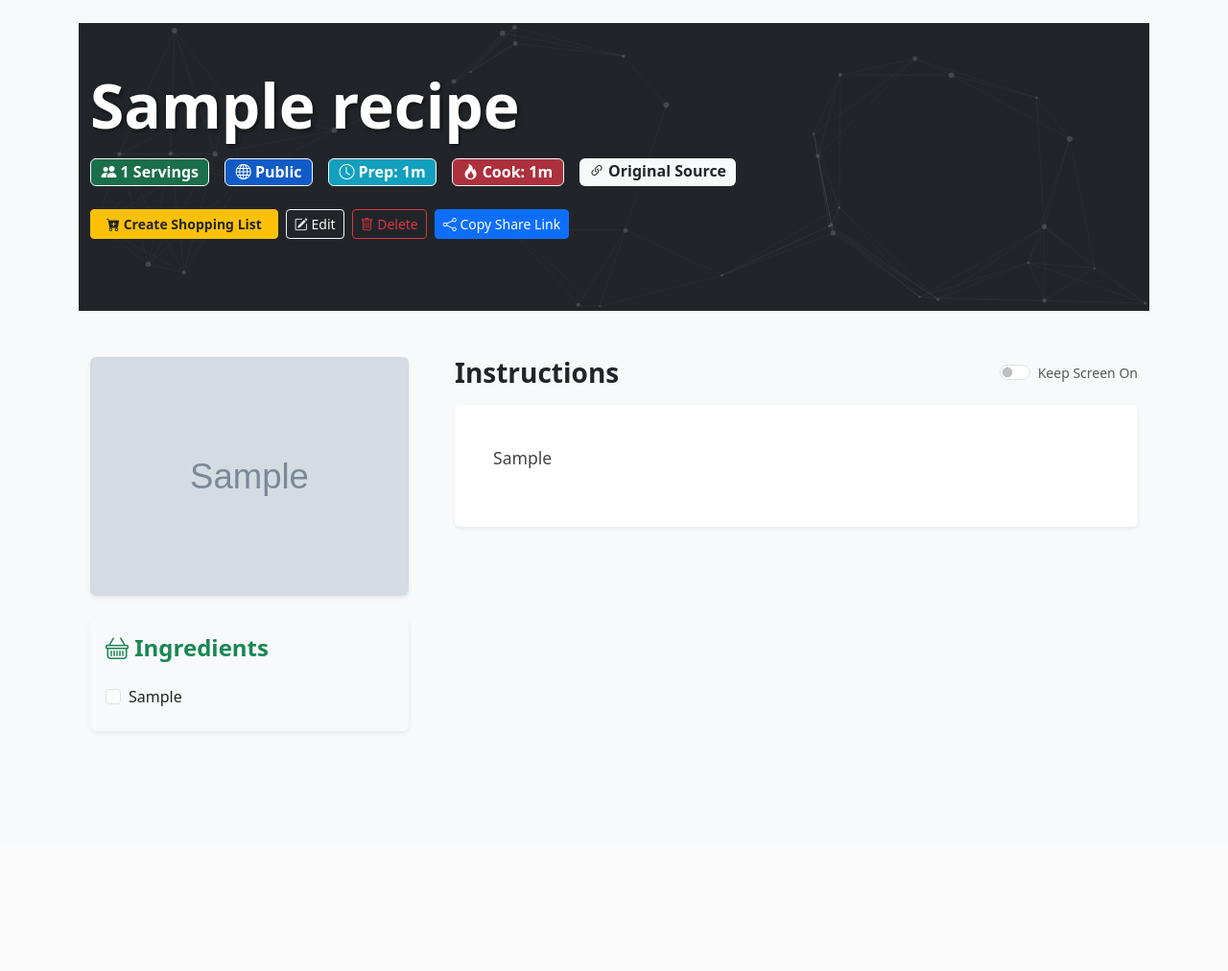
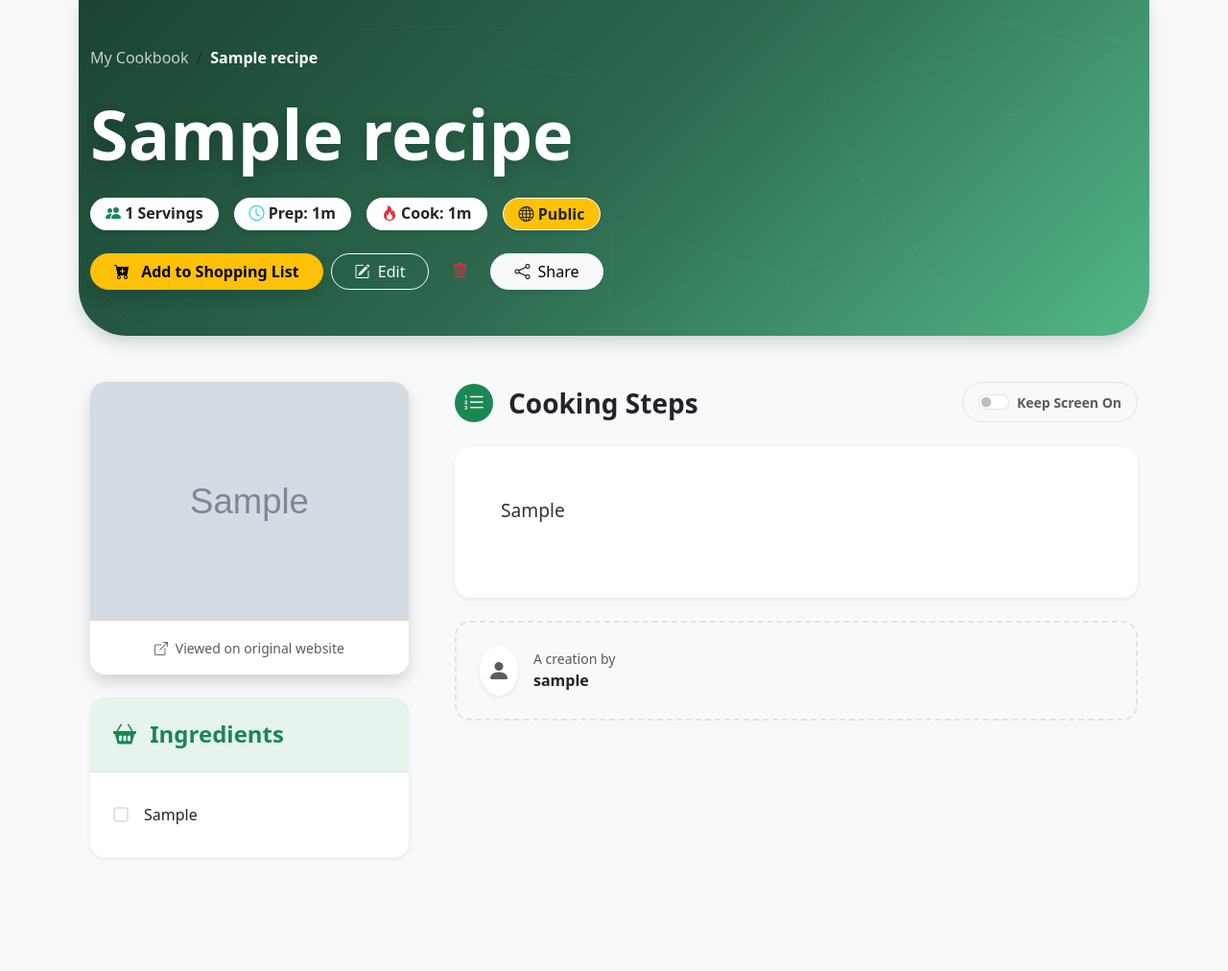
Before and after one commit to WorldStat/kitchen-tool, a Django app: page /recipes/1/ in a window 1280 px wide. Shown: the part 56-1068 px from the top of the page at 96% size. Before the commit the page ends 820 px from the top, so only its background shows below. Run offline with Django 4.2, Linux system fonts and the light colour scheme; a user stored in the database is signed in; tables that the repository leaves empty hold one stand-in row (values such as "Sample post"); grey boxes marked "Sample" are stand-in pictures.

Commit message:
Polish recipe UI and add form/error checks
Fixes and enhancements across views and templates: add missing @login_required on create_recipe; surface error messages when create/update forms are invalid; prevent unpaid users from changing recipe images by reverting edits in recipe_edit and showing a warning. Major UI polish for create.html: hero header, improved import card, revamped form layout, premium badge for photos, updated controls and styles. recipe_detail.html restyled with gradient header, breadcrumbs, updated badges/buttons, improved ingredient list UI, share copy messaging, owner display, and optimized canvas animation/wake-lock handling. Overall improves UX, validation feedback, and enforces the premium image restriction.

```diff
--- a/recipe_project/recipes/views.py
+++ b/recipe_project/recipes/views.py
@@ -31,7 +31,7 @@ def recipe_detail(request, pk):
         recipe = get_object_or_404(Recipe, pk=pk, is_public=True)
     return render(request, 'recipes/recipe_detail.html', {'recipe': recipe})
 
-login_required
+@login_required
 def create_recipe(request):
     initial_data = {}
     import_url = request.GET.get('import_url', '')
@@ -67,6 +67,8 @@ def create_recipe(request):
             recipe.save()
             messages.success(request, "Recipe added to your cookbook!")
             return redirect('recipe_list')
+        else:
+            messages.error(request, "Error saving recipe. Please check the fields below.")
     else:
         # Pre-fill the form with scraped data if it exists
         form = RecipeForm(initial=initial_data)
@@ -88,9 +90,21 @@ def recipe_edit(request, pk):
     if request.method == "POST":
         form = RecipeForm(request.POST, request.FILES, instance=recipe)
         if form.is_valid():
-            form.save()
+            edited_recipe = form.save(commit=False)
+
+            # Premium Check
+            if edited_recipe.image and not request.user.is_paid_customer:
+                # If they tried to add/change an image but aren't paid, revert it
+                # We check if the image has changed by comparing to the original
+                if edited_recipe.image != recipe.image:
+                    edited_recipe.image = recipe.image
+                    messages.warning(request, "Photos are a Premium feature. Image change ignored.")
+
+            edited_recipe.save()
             messages.success(request, "Recipe updated successfully!")
             return redirect('recipe_detail', pk=recipe.pk)
+        else:
+            messages.error(request, "Error updating recipe. Please check the fields below.")
     else:
         form = RecipeForm(instance=recipe)
 
--- a/recipe_project/templates/recipes/recipe_detail.html
+++ b/recipe_project/templates/recipes/recipe_detail.html
@@ -1,65 +1,67 @@
 {% extends 'base.html' %}
 
 {% block content %}
-<div class="position-relative bg-dark text-white overflow-hidden mb-5" style="min-height: 300px;">
-    <canvas id="geo-canvas" class="position-absolute top-0 start-0 w-100 h-100" style="opacity: 0.3;"></canvas>
+<div class="position-relative overflow-hidden mb-5 shadow" style="border-radius: 0 0 50px 50px; margin-top: -24px; min-height: 350px;">
+    <!-- Vibrant Gradient Background -->
+    <div class="position-absolute top-0 start-0 w-100 h-100" style="background: linear-gradient(135deg, #1b4332 0%, #2d6a4f 50%, #52b788 100%);"></div>
+    <canvas id="geo-canvas" class="position-absolute top-0 start-0 w-100 h-100" style="opacity: 0.2;"></canvas>
 
     <div class="container position-relative z-index-1 h-100 d-flex flex-column justify-content-center py-5">
         <div class="row align-items-center">
             <div class="col-lg-8">
-                <h1 class="display-3 fw-bold mb-3" style="text-shadow: 2px 2px 4px rgba(0,0,0,0.5);">{{ recipe.title }}</h1>
+                <nav aria-label="breadcrumb">
+                    <ol class="breadcrumb mb-4">
+                        <li class="breadcrumb-item"><a href="{% url 'recipe_list' %}" class="text-white opacity-75 text-decoration-none">My Cookbook</a></li>
+                        <li class="breadcrumb-item active text-white fw-bold" aria-current="page">{{ recipe.title }}</li>
+                    </ol>
+                </nav>
 
-                <div class="d-flex flex-wrap gap-3 mb-3">
-                    <span class="badge bg-success bg-opacity-75 fs-6 border border-light">
-                        <i class="bi bi-people-fill"></i> {{ recipe.servings }} Servings
+                <h1 class="display-2 fw-bold text-white mb-4" style="text-shadow: 0 4px 15px rgba(0,0,0,0.2);">{{ recipe.title }}</h1>
+
+                <div class="d-flex flex-wrap gap-3 mb-4">
+                    <span class="badge bg-white text-dark rounded-pill px-3 py-2 fs-6 shadow-sm">
+                        <i class="bi bi-people-fill text-success"></i> {{ recipe.servings }} Servings
                     </span>
+                    {% if recipe.prep_time %}
+                    <span class="badge bg-white text-dark rounded-pill px-3 py-2 fs-6 shadow-sm">
+                        <i class="bi bi-clock text-info"></i> Prep: {{ recipe.prep_time }}m
+                    </span>
+                    {% endif %}
+                    {% if recipe.cook_time %}
+                    <span class="badge bg-white text-dark rounded-pill px-3 py-2 fs-6 shadow-sm">
+                        <i class="bi bi-fire text-danger"></i> Cook: {{ recipe.cook_time }}m
+                    </span>
+                    {% endif %}
                     {% if recipe.is_public %}
-                    <span class="badge bg-primary bg-opacity-75 fs-6 border border-light">
+                    <span class="badge bg-warning text-dark rounded-pill px-3 py-2 fs-6 shadow-sm border border-white">
                         <i class="bi bi-globe"></i> Public
                     </span>
                     {% endif %}
-                    {% if recipe.prep_time %}
-                    <span class="badge bg-info bg-opacity-75 fs-6 border border-light">
-                        <i class="bi bi-clock"></i> Prep: {{ recipe.prep_time }}m
-                    </span>
-                    {% endif %}
-                    {% if recipe.cook_time %}
-                    <span class="badge bg-danger bg-opacity-75 fs-6 border border-light">
-                        <i class="bi bi-fire"></i> Cook: {{ recipe.cook_time }}m
-                    </span>
-                    {% endif %}
-                    {% if recipe.source_url %}
-                    <a href="{{ recipe.source_url }}" target="_blank" class="badge bg-light text-dark text-decoration-none fs-6">
-                        <i class="bi bi-link-45deg"></i> Original Source
-                    </a>
-                    {% endif %}
                 </div>
 
-                <div class="mt-4 d-flex flex-wrap gap-2">
+                <div class="d-flex flex-wrap gap-2 mt-2">
                     {% if user.is_authenticated %}
-                    <a href="{% url 'add_recipe_to_list' recipe.pk %}" class="btn btn-warning btn-sm text-dark fw-bold px-3">
-                        <i class="bi bi-cart-plus-fill"></i> Create Shopping List
+                        <a href="{% url 'add_recipe_to_list' recipe.pk %}" class="btn btn-warning fw-bold px-4 rounded-pill shadow">
+                            <i class="bi bi-cart-plus-fill me-2"></i> Add to Shopping List
                         </a>
                     {% endif %}
 
                     {% if request.user == recipe.owner %}
-                        <a href="{% url 'recipe_edit' recipe.pk %}" class="btn btn-outline-light btn-sm">
-                            <i class="bi bi-pencil-square"></i> Edit
+                        <a href="{% url 'recipe_edit' recipe.pk %}" class="btn btn-outline-light px-4 rounded-pill">
+                            <i class="bi bi-pencil-square me-1"></i> Edit
                         </a>
-                        <a href="{% url 'recipe_delete' recipe.pk %}" class="btn btn-outline-danger btn-sm">
-                            <i class="bi bi-trash"></i> Delete
+                        <a href="{% url 'recipe_delete' recipe.pk %}" class="btn btn-outline-danger border-0 px-3 rounded-pill" onclick="return confirm('Delete this recipe permanently?')">
+                            <i class="bi bi-trash"></i>
                         </a>
+                    {% elif user.is_authenticated and recipe.is_public %}
+                        <a href="{% url 'clone_recipe' recipe.pk %}" class="btn btn-success fw-bold px-4 rounded-pill shadow">
+                            <i class="bi bi-journal-plus me-1"></i> Copy to My Cookbook
+                        </a>
+                    {% endif %}
+
                     {% if recipe.is_public %}
-                        <button class="btn btn-primary btn-sm" onclick="copyShareLink()">
-                            <i class="bi bi-share"></i> Copy Share Link
-                        </button>
-                        {% endif %}
-                    {% elif request.user.is_authenticated and recipe.is_public %}
-                        <a href="{% url 'clone_recipe' recipe.pk %}" class="btn btn-success btn-sm">
-                            <i class="bi bi-plus-circle"></i> Add to My Cookbook
-                        </a>
-                        <button class="btn btn-primary btn-sm" onclick="copyShareLink()">
-                            <i class="bi bi-share"></i> Copy Share Link
+                        <button class="btn btn-light px-4 rounded-pill shadow-sm" onclick="copyShareLink()">
+                            <i class="bi bi-share me-1"></i> Share
                         </button>
                     {% endif %}
                 </div>
@@ -72,7 +74,7 @@
     function copyShareLink() {
         const url = window.location.href;
         navigator.clipboard.writeText(url).then(() => {
-            alert("Share link copied to clipboard!");
+            alert("Share link copied! Anyone with this link can now view your recipe.");
         });
     }
 </script>
@@ -81,78 +83,104 @@
     <div class="row g-5">
 
         <div class="col-lg-4">
-            <div class="card shadow-sm border-0 mb-4 overflow-hidden">
+            <div class="card shadow border-0 mb-4 overflow-hidden rounded-4">
                 {% if recipe.image %}
-                    <img src="{{ recipe.image.url }}" class="img-fluid w-100" alt="{{ recipe.title }}" style="max-height: 400px; object-fit: cover;">
+                    <img src="{{ recipe.image.url }}" class="img-fluid w-100" alt="{{ recipe.title }}" style="max-height: 500px; object-fit: cover;">
                 {% else %}
-                    <div class="bg-light text-center py-5">
-                        <i class="bi bi-camera-fill display-1 text-muted opacity-25"></i>
-                        <p class="text-muted mt-2">No photo available</p>
+                    <div class="bg-light text-center py-5 border-bottom">
+                        <i class="bi bi-camera-fill display-1 text-muted opacity-10"></i>
+                        <p class="text-muted mt-2">No photo uploaded</p>
+                    </div>
+                {% endif %}
+
+                {% if recipe.source_url %}
+                <div class="card-footer bg-white p-3 border-0 text-center">
+                    <a href="{{ recipe.source_url }}" target="_blank" class="text-decoration-none text-muted small">
+                        <i class="bi bi-box-arrow-up-right me-1"></i> Viewed on original website
+                    </a>
                 </div>
                 {% endif %}
             </div>
 
-            <div class="card shadow-sm border-0 bg-light">
-                <div class="card-body">
-                    <h4 class="fw-bold mb-3 text-success"><i class="bi bi-basket"></i> Ingredients</h4>
-                    <ul class="list-group list-group-flush bg-transparent">
-                        {# Split ingredients by newlines so they render as a clean list #}
+            <div class="card shadow-sm border-0 bg-white rounded-4 overflow-hidden">
+                <div class="bg-success bg-opacity-10 p-4 border-bottom border-success border-opacity-10">
+                    <h4 class="fw-bold mb-0 text-success"><i class="bi bi-basket2-fill me-2"></i> Ingredients</h4>
+                </div>
+                <div class="card-body p-4">
+                    <div class="list-group list-group-flush bg-transparent">
                         {% for ingredient in recipe.ingredients.splitlines %}
                             {% if ingredient|length > 1 %}
-                            <li class="list-group-item bg-transparent px-0 d-flex gap-2">
-                                <input class="form-check-input flex-shrink-0" type="checkbox" id="ing-{{ forloop.counter }}">
-                                <label class="form-check-label" for="ing-{{ forloop.counter }}" style="cursor: pointer;">
-                                    {{ ingredient }}
+                            <label class="list-group-item bg-transparent px-0 border-0 d-flex gap-3 py-2 cursor-pointer">
+                                <input class="form-check-input flex-shrink-0 border-2" type="checkbox">
+                                <span class="ingredient-text">{{ ingredient }}</span>
                             </label>
-                            </li>
                             {% endif %}
                         {% endfor %}
-                    </ul>
+                    </div>
                 </div>
             </div>
         </div>
 
         <div class="col-lg-8">
-            <div class="d-flex justify-content-between align-items-center mb-3">
-                <h3 class="fw-bold text-dark mb-0">Instructions</h3>
+            <div class="d-flex justify-content-between align-items-center mb-4">
+                <h3 class="fw-bold text-dark mb-0 d-flex align-items-center">
+                    <span class="bg-success text-white rounded-circle d-inline-flex align-items-center justify-content-center me-3" style="width: 40px; height: 40px; font-size: 0.8em;">
+                        <i class="bi bi-list-ol"></i>
+                    </span>
+                    Cooking Steps
+                </h3>
 
-                <div class="form-check form-switch">
-                    <input class="form-check-input" type="checkbox" id="wakeLockToggle">
-                    <label class="form-check-label small text-muted" for="wakeLockToggle">Keep Screen On</label>
+                <div class="form-check form-switch bg-light p-2 px-3 rounded-pill border">
+                    <input class="form-check-input ms-0 me-2" type="checkbox" id="wakeLockToggle">
+                    <label class="form-check-label small fw-bold text-muted" for="wakeLockToggle">Keep Screen On</label>
                 </div>
             </div>
 
-            <div class="card shadow-sm border-0 p-4">
-                <div class="card-body typography-fix">
-                    {# Use linebreaks to preserve formatting from the database #}
+            <div class="card shadow-sm border-0 rounded-4 overflow-hidden mb-4">
+                <div class="card-body p-4 p-md-5">
+                    <div class="instruction-content">
                         {{ recipe.instructions|linebreaks }}
                     </div>
                 </div>
+            </div>
+
+            {% if recipe.owner.username %}
+            <div class="d-flex align-items-center gap-3 p-4 bg-light rounded-4 border-dashed">
+                <div class="bg-white p-2 rounded-circle shadow-sm">
+                    <i class="bi bi-person-fill text-muted fs-4"></i>
+                </div>
+                <div>
+                    <p class="mb-0 small text-muted">A creation by</p>
+                    <p class="mb-0 fw-bold">{{ recipe.owner.username }}</p>
+                </div>
+            </div>
+            {% endif %}
         </div>
     </div>
 </div>
 
 <style>
-    .typography-fix { font-size: 1.1rem; line-height: 1.8; color: #444; }
+    .instruction-content { font-size: 1.2rem; line-height: 1.9; color: #333; }
+    .instruction-content p { margin-bottom: 1.5rem; }
     .z-index-1 { z-index: 1; }
-    /* Checkbox strikethrough effect */
-    .form-check-input:checked + label { text-decoration: line-through; color: #adb5bd; }
+    .cursor-pointer { cursor: pointer; }
+    .ingredient-text { transition: all 0.2s; border-bottom: 1px solid transparent; }
+    .form-check-input:checked + .ingredient-text {
+        text-decoration: line-through;
+        color: #adb5bd;
+        opacity: 0.6;
+    }
+    .border-dashed { border: 2px dashed #dee2e6; }
 </style>
 
 <script>
-    /**
-     * GEOMETRIC ANIMATION SCRIPT
-     * Creates a floating constellation effect
-     */
+    // GEOMETRIC ANIMATION
     document.addEventListener('DOMContentLoaded', () => {
         const canvas = document.getElementById('geo-canvas');
+        if (!canvas) return;
         const ctx = canvas.getContext('2d');
-        let width, height;
-        let points = [];
-        const pointCount = 40; // Adjust for density
-        const connectionDistance = 150;
+        let width, height, points = [];
 
-        // Resize handling
         function resize() {
             width = canvas.width = canvas.parentElement.offsetWidth;
             height = canvas.height = canvas.parentElement.offsetHeight;
@@ -160,87 +188,54 @@
         window.addEventListener('resize', resize);
         resize();
 
-        // Point Class
         class Point {
             constructor() {
                 this.x = Math.random() * width;
                 this.y = Math.random() * height;
-                this.vx = (Math.random() - 0.5) * 0.5; // Velocity X
-                this.vy = (Math.random() - 0.5) * 0.5; // Velocity Y
-                this.size = Math.random() * 2 + 1;
+                this.vx = (Math.random() - 0.5) * 0.4;
+                this.vy = (Math.random() - 0.5) * 0.4;
             }
             update() {
-                this.x += this.vx;
-                this.y += this.vy;
-                // Bounce off edges
+                this.x += this.vx; this.y += this.vy;
                 if (this.x < 0 || this.x > width) this.vx *= -1;
                 if (this.y < 0 || this.y > height) this.vy *= -1;
             }
-            draw() {
-                ctx.beginPath();
-                ctx.arc(this.x, this.y, this.size, 0, Math.PI * 2);
-                ctx.fillStyle = 'rgba(255, 255, 255, 0.5)';
-                ctx.fill();
-            }
         }
 
-        // Initialize points
-        for (let i = 0; i < pointCount; i++) points.push(new Point());
+        for (let i = 0; i < 30; i++) points.push(new Point());
 
-        // Animation Loop
         function animate() {
             ctx.clearRect(0, 0, width, height);
-
-            // Draw connections first
-            ctx.strokeStyle = 'rgba(255, 255, 255, 0.1)';
-            ctx.lineWidth = 1;
+            ctx.strokeStyle = 'rgba(255, 255, 255, 0.15)';
+            ctx.beginPath();
             for (let i = 0; i < points.length; i++) {
                 for (let j = i + 1; j < points.length; j++) {
-                    const dx = points[i].x - points[j].x;
-                    const dy = points[i].y - points[j].y;
-                    const dist = Math.sqrt(dx * dx + dy * dy);
-
-                    if (dist < connectionDistance) {
-                        ctx.beginPath();
+                    const d = Math.hypot(points[i].x - points[j].x, points[i].y - points[j].y);
+                    if (d < 150) {
                         ctx.moveTo(points[i].x, points[i].y);
                         ctx.lineTo(points[j].x, points[j].y);
-                        ctx.stroke();
                     }
                 }
             }
-
-            // Update and draw points
-            points.forEach(point => {
-                point.update();
-                point.draw();
-            });
-
+            ctx.stroke();
+            points.forEach(p => p.update());
             requestAnimationFrame(animate);
         }
         animate();
 
-        /**
-         * WAKE LOCK SCRIPT (Prevents phone from sleeping while cooking)
-         */
+        // Wake Lock
         const wakeLockToggle = document.getElementById('wakeLockToggle');
         let wakeLock = null;
-
+        if (wakeLockToggle) {
             wakeLockToggle.addEventListener('change', async () => {
                 if (wakeLockToggle.checked) {
-                try {
-                    wakeLock = await navigator.wakeLock.request('screen');
-                } catch (err) {
-                    console.log(`${err.name}, ${err.message}`);
-                    wakeLockToggle.checked = false; // Reset if failed
-                }
-            } else {
-                if (wakeLock !== null) {
-                    wakeLock.release();
-                    wakeLock = null;
-                }
+                    try { wakeLock = await navigator.wakeLock.request('screen'); }
+                    catch (err) { wakeLockToggle.checked = false; }
+                } else if (wakeLock) {
+                    wakeLock.release(); wakeLock = null;
                 }
             });
+        }
     });
 </script>
-
 {% endblock %}
```
Also changed, not shown: recipe_project/templates/recipes/create.html (+99 -58 lines). Lines whose indentation alone changed are shown as unchanged.
